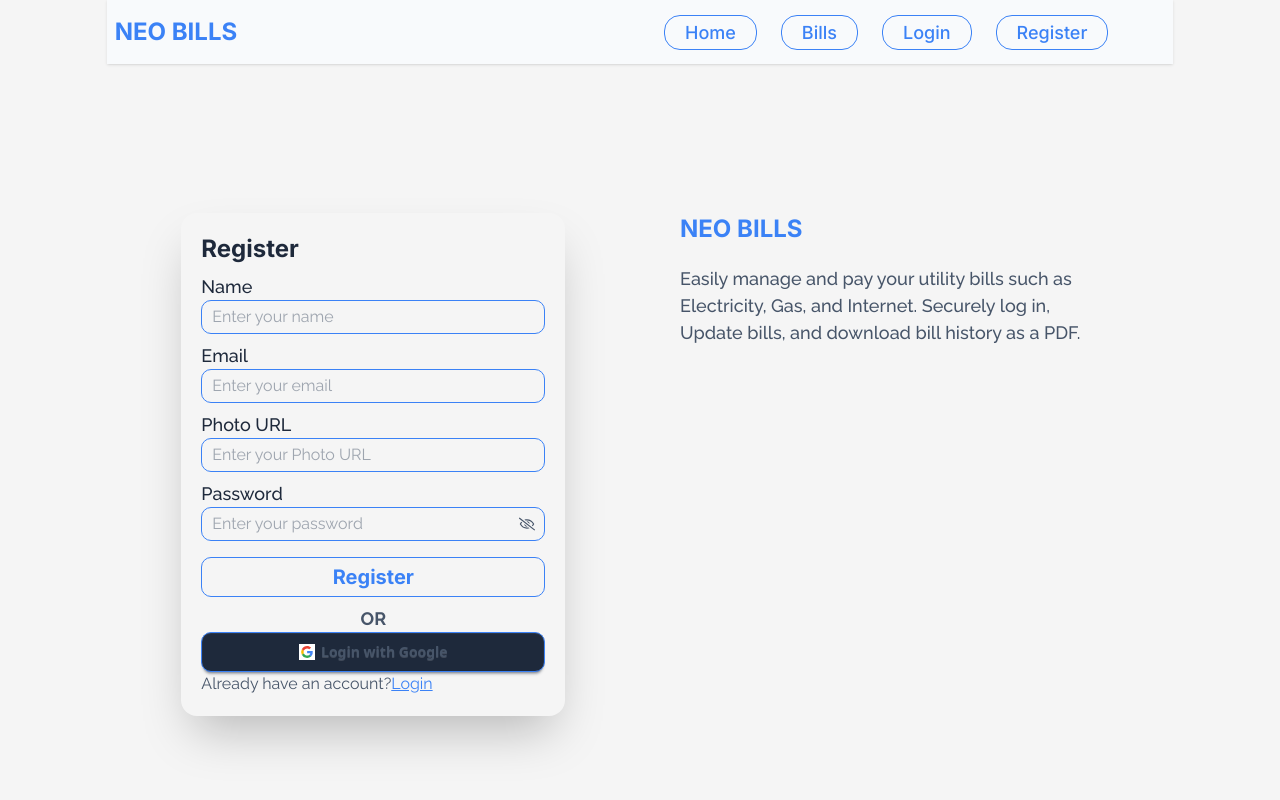
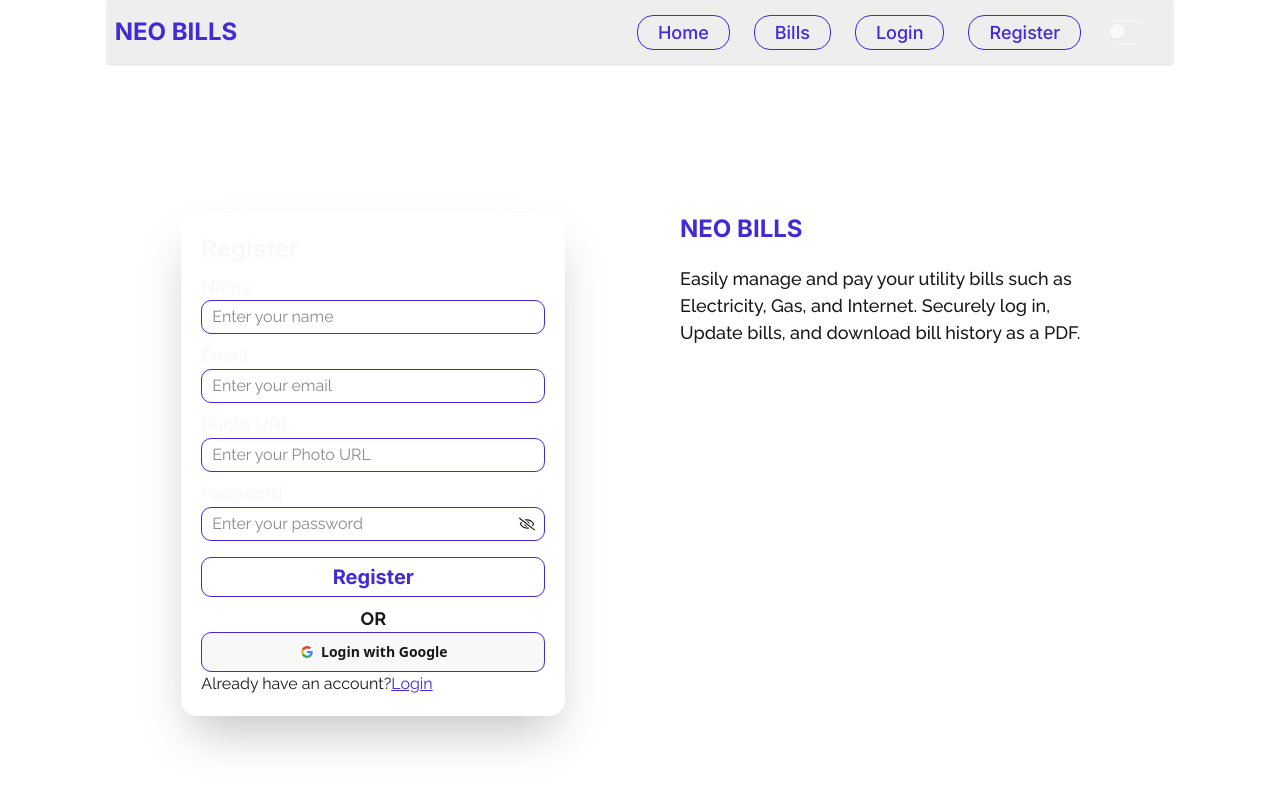
Before and after one commit to us-raju/NEO-BILLS-CLIENT, a React (Vite) app: page /register in a window 1280 px wide. Shown: the top 800 px of the page. Built offline with nearby package versions, Linux system fonts and the light colour scheme; no server answers.

Commit message:
added dark/light mode with local storage

```diff
--- a/index.html
+++ b/index.html
@@ -1,5 +1,5 @@
 <!doctype html>
-<html lang="en">
+  <html lang="en" data-theme="mytheme-light">
   <head>
     <meta charset="UTF-8" />
     <link rel="icon" type="image/svg+xml" href="/vite.svg" />
--- a/src/Component/Footer.jsx
+++ b/src/Component/Footer.jsx
@@ -6,7 +6,7 @@ import { Link } from "react-router";
 const Footer = () => {
   return (
     <>
-      <footer className="footer footer-horizontal footer-center bg-primary text-primary-content p-10 h-[280px]">
+      <footer className="footer footer-horizontal footer-center bg-primary text-primary-content mt-10 p-10 h-[280px] w-11/12 md:w-10/12 mx-auto ">
         <aside>
           <div className="">
             <h2 className="text-[18px] lg:text-[24px] font-bold font-[Inter] mb-2">
--- a/src/Component/Hero.jsx
+++ b/src/Component/Hero.jsx
@@ -38,7 +38,7 @@ const Hero = () => {
               style={{ backgroundImage: `url(${hero1})` }}
             >
               <div className="md:pt-10 md:pl-14 pt-5 pl-7">
-                <h2 className="text-base-200 font-[Inter] font-bold md:text-2xl text-[18px]">
+                <h2 className="text-[#1e293b] font-[Inter] font-bold md:text-2xl text-[18px]">
                   Manage Your Electricity Bills Easil
                 </h2>
                 <p className="text-base-content font-medium max-w-96 my-3 text-[14px] md:text-[16px]">
@@ -67,7 +67,7 @@ const Hero = () => {
               style={{ backgroundImage: `url(${hero2})` }}
             >
               <div className="md:pt-10 md:pl-14 pt-5 pl-7">
-                <h2 className="text-base-200 font-[Inter] font-bold md:text-2xl text-[18px]">
+                <h2 className="text-[#1e293b] font-[Inter] font-bold md:text-2xl text-[18px]">
                   Your Monthly Utility Reports <br />
                   At a Glance
                 </h2>
@@ -98,7 +98,7 @@ const Hero = () => {
               style={{ backgroundImage: `url(${hero3})` }}
             >
               <div className="md:pt-10 md:pl-14 pt-5 pl-7">
-                <h2 className="text-base-200 font-[Inter] font-bold md:text-2xl text-[18px]">
+                <h2 className="text-[#1e293b] font-[Inter] font-bold md:text-2xl text-[18px]">
                   Pay Your Bills Instantly & Securely
                 </h2>
                 <p className="text-base-content font-medium max-w-96 my-3 text-[14px] md:text-[16px]">
--- a/src/Component/Navigation.jsx
+++ b/src/Component/Navigation.jsx
@@ -1,26 +1,36 @@
-import React from "react";
+import React, { useEffect, useState } from "react";
 import { CgProfile } from "react-icons/cg";
 import { Link, NavLink } from "react-router";
 import useAuth from "../hook/useAuth";
 import Loading from "../Loading/Loading";
 import Swal from "sweetalert2";
+import { MdOutlineDarkMode, MdOutlineLightMode } from "react-icons/md";
 
 const Navigation = () => {
   const { user, loading, LogOut } = useAuth();
+  const [theme, setTheme] = useState("");
+
+  // get them form loacl stroge Light and Dark mode
+  useEffect(() => {
+    const savedTheme = localStorage.getItem("theme");
+    if (savedTheme) {
+      setTheme(savedTheme);
+      document.documentElement.setAttribute("data-theme", savedTheme);
+    } else {
+      document.documentElement.setAttribute("data-theme", "mytheme-light");
+    }
+  }, []);
+
+  //set them to local stroge Light and Dark mode
+  useEffect(() => {
+    localStorage.setItem("theme", theme);
+    document.documentElement.setAttribute("data-theme", theme);
+  }, [theme]);
+
+  // loading
   if (loading) {
     return <Loading></Loading>;
   }
-
-  // Light and Dark mode
-
-  // const toggleTheme = () => {
-  //   const html = document.documentElement;
-  //   const currentTheme = html.getAttribute("data-theme");
-  //   html.setAttribute(
-  //     "data-theme",
-  //     currentTheme === "mytheme-light" ? "mytheme-dark" : "mytheme-light"
-  //   );
-  // };
   const handleLogOut = () => {
     LogOut()
       .then(() => {
@@ -130,6 +140,22 @@ const Navigation = () => {
     </>
   );
 
+  const modeChanger = (
+    <>
+      <label className="toggle text-base-200">
+        <input
+          checked={theme === "mytheme-light"}
+          onChange={(e) =>
+            setTheme(e.target.checked ? "mytheme-light" : "mytheme-dark")
+          }
+          type="checkbox"
+        />
+        <MdOutlineDarkMode />
+        <MdOutlineLightMode />
+      </label>
+    </>
+  );
+
   return (
     <>
       <div className="navbar shadow-sm bg-base-300">
@@ -160,6 +186,7 @@ const Navigation = () => {
               {user && (
                 <li className="flex items-center gap-3">{avtarLogout}</li>
               )}
+              {<li className="flex items-center p-0!">{modeChanger}</li>}
             </ul>
           </div>
           <Link
@@ -175,6 +202,8 @@ const Navigation = () => {
         {user && (
           <div className="navbar-center hidden lg:flex">{avtarLogout}</div>
         )}
+
+        {<div className="navbar-center hidden lg:flex mr-5">{modeChanger}</div>}
       </div>
     </>
   );
--- a/src/Layout/HomeLayout.jsx
+++ b/src/Layout/HomeLayout.jsx
@@ -6,7 +6,7 @@ import Footer from '../Component/Footer';
 
 const HomeLayout = () => {
     return <>
-    <section className="w-11/12 md:w-10/12 mx-auto sticky top-0 z-10">
+    <section className="w-11/12 md:w-10/12 mx-auto sticky top-0 z-10 bg-base-100">
         <Navigation></Navigation>
       </section>
       <main>
--- a/src/Pages/BillsDetails.jsx
+++ b/src/Pages/BillsDetails.jsx
@@ -4,6 +4,7 @@ import useAxios from "../hook/useAxios";
 import Loading from "../Loading/Loading";
 import useAuth from "../hook/useAuth";
 import Swal from "sweetalert2";
+import useAxiosSecure from "../hook/useAxiosSecure";
 
 const BillsDetails = () => {
   const { id } = useParams();
@@ -14,6 +15,7 @@ const BillsDetails = () => {
   const payBillRef = useRef(null);
   const { user } = useAuth();
   const axiosInstance = useAxios();
+  const axiosSecure = useAxiosSecure();
   useEffect(() => {
     axiosInstance
       .get(`/bills-details/${id}`)
@@ -77,7 +79,7 @@ const BillsDetails = () => {
       date: date,
     };
 
-    axiosInstance
+    axiosSecure
       .post("/pay-bills", newPayBill)
       .then((res) => {
         Swal.fire({
--- a/src/Pages/MyPayBills.jsx
+++ b/src/Pages/MyPayBills.jsx
@@ -360,7 +360,7 @@ const MyPayBills = () => {
             transition={{ duration: 0.2 }}
             className="fixed inset-0 bg-black/40 backdrop-blur-sm z-20"
           >
-            <div className="bg-white w-[300px] md:w-[600px] px-5 py-5 rounded-2xl absolute left-[50%] top-[50%] -translate-x-1/2 -translate-y-1/2">
+            <div className="bg-base-100 w-[300px] md:w-[600px] px-5 py-5 rounded-2xl absolute left-[50%] top-[50%] -translate-x-1/2 -translate-y-1/2">
               <table className="text-base-200 w-full font-[Inter] border border-gray-300 border-collapse rounded-[10px]">
                 <thead className=" text-[10px] md:text-[16px] border border-gray-300 rounded-[10px] font-medium md:font-bold ">
                   <tr className="flex justify-evenly items-center py-1 md:py-2 ">
--- /dev/null
+++ b/src/hook/useAxiosSecure.jsx
@@ -0,0 +1,38 @@
+import axios from "axios";
+import useAuth from "./useAuth";
+import { useEffect } from "react";
+
+const instance = axios.create({
+  baseURL: "http://localhost:5000",
+});
+
+const useAxiosSecure = () => {
+  const { user } = useAuth();
+  useEffect(() => {
+    // request interceptor
+    const requestInterceptor = instance.interceptors.request.use((config) => {
+      config.headers.authorization = `Bearer ${user.accessToken}`;
+      return config;
+    });
+
+    // response interceptors
+    // const responsiveInterceptor = instance.interceptors.response.use(
+    //   (res) => {
+    //     return res;
+    //   },
+    //   (err) => {
+    //     const status = err.status;
+    //     if (status === 401 || status === 403) {
+    //       console.log("logout for bad request");
+    //     }
+    //   }
+    // );
+
+    return () => {
+      instance.interceptors.request.eject(requestInterceptor);
+    };
+  }, [user]);
+
+  return instance;
+};
+export default useAxiosSecure;
--- a/src/index.css
+++ b/src/index.css
@@ -4,8 +4,8 @@
 @plugin "daisyui";
 @plugin "daisyui/theme" {
   name: "mytheme-light";
-  default: true;
-  color-scheme: light;
+  /* default: true; */
+  /* color-scheme: light; */
 
   --color-primary: #3b82f6;
   --color-secondary: #2563eb;
@@ -20,13 +20,13 @@
 }
 
 @plugin "daisyui/theme" {
-  /* name: "mytheme-dark";
-  default: true; */
-  color-scheme: dark;
+  name: "mytheme-dark";
+  /* default: true; */
+  /* color-scheme: dark; */
 
   --color-primary: #38bdf8;
   --color-secondary: #0ea5e9;
-  --color-base-100: #f1f5f9;
+  --color-base-100: #101820;
   --color-base-200: #f5f5f5;
   --color-base-content: #94a3b8;
   --color-base-300: #1e293b;
```
